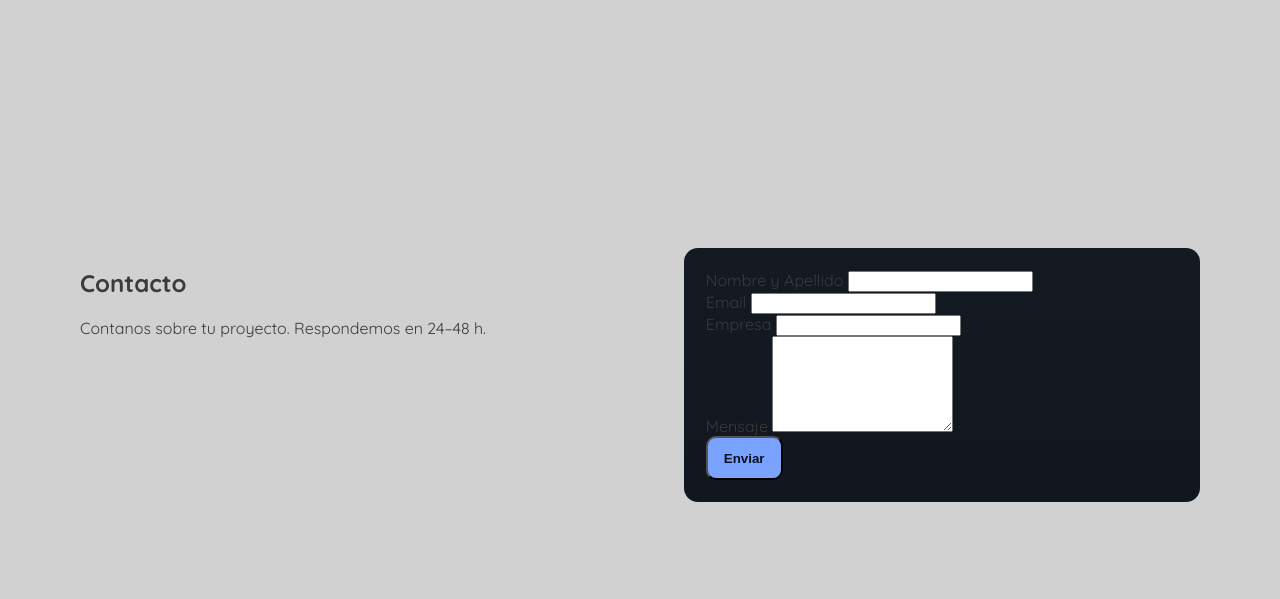
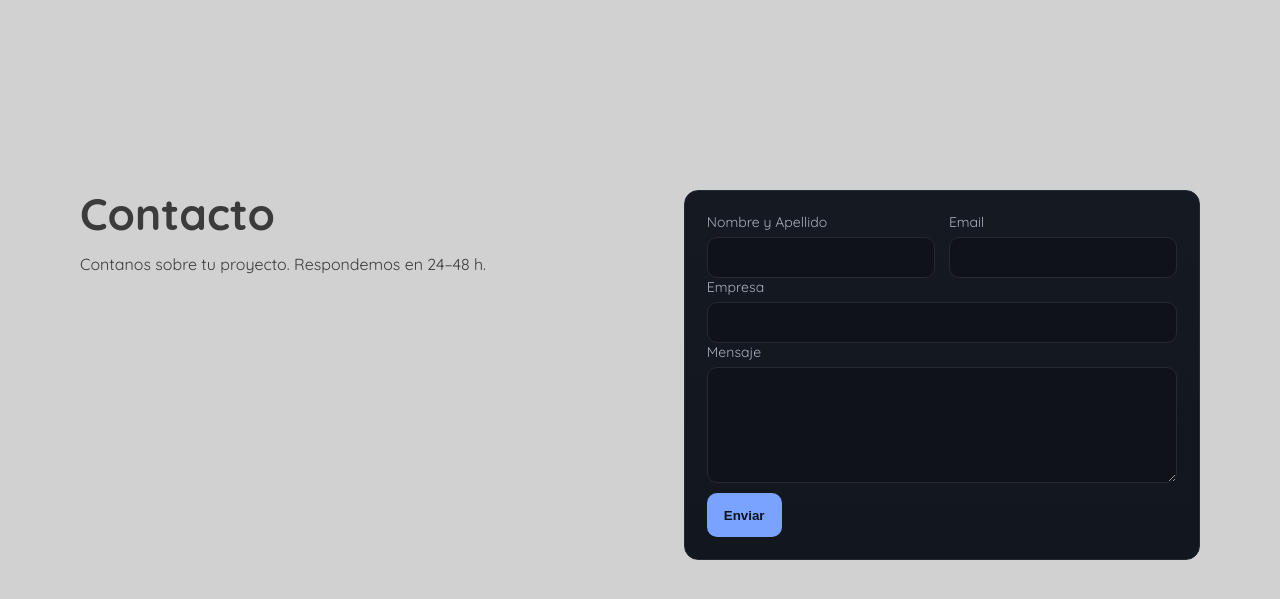
Before and after one commit to Milton010203/Consultora, a website: page pages/contacto.html in a window 1280 px wide. Shown: the part 85-684 px from the top of the page. Drawn offline with Linux system fonts and the light colour scheme.

Commit message:
scss contacto formularios cambiado y html repuesto al original css

```diff
--- a/pages/contacto.html
+++ b/pages/contacto.html
@@ -7,7 +7,7 @@
   <link rel="preconnect" href="https://fonts.googleapis.com">
   <link rel="preconnect" href="https://fonts.gstatic.com" crossorigin>
   <link href="https://fonts.googleapis.com/css2?family=Quicksand:wght@300..700&display=swap" rel="stylesheet">
-  <link rel="stylesheet" href="/css/index.css">
+  <link rel="stylesheet" href="/otrapagina/index.css">
 </head>
 <body style="padding-top: 64px;">
   <!-- Top navigation -->
--- /dev/null
+++ b/scss/layout/_formularioscontacto.scss
@@ -0,0 +1,101 @@
+/* ==========================
+   CONTACT
+   ========================== */
+
+.contact__inner {
+  display: grid;
+  grid-template-columns: 1.1fr 1fr;
+  gap: clamp(18px, 3vw, 36px);
+}
+
+@media (max-width: 980px) {
+  .contact__inner {
+    grid-template-columns: 1fr;
+  }
+}
+
+.info-block {
+  margin-top: 18px;
+}
+
+.info-list {
+  list-style: none;
+  padding: 0;
+  margin: 0;
+  display: grid;
+  gap: 10px;
+}
+
+.info-list li {
+  display: grid;
+  grid-template-columns: 120px 1fr;
+  gap: 8px;
+}
+
+.info-list a {
+  color: var(--text);
+  text-decoration: none;
+}
+
+.info-list a:hover {
+  color: var(--primary);
+}
+
+.form {
+  background: linear-gradient(180deg, #151922, #12161d);
+  border: 1px solid var(--border);
+  border-radius: 14px;
+  padding: clamp(14px, 3vw, 22px);
+}
+
+.form__row {
+  display: grid;
+  grid-template-columns: 1fr 1fr;
+  gap: 14px;
+}
+
+@media (max-width: 680px) {
+  .form__row {
+    grid-template-columns: 1fr;
+  }
+}
+
+.form__field {
+  display: grid;
+  gap: 6px;
+}
+
+.form label {
+  color: var(--muted);
+  font-size: 14px;
+}
+
+.form input,
+.form textarea {
+  width: 100%;
+  background: #0f1218;
+  border: 1px solid var(--border);
+  border-radius: 10px;
+  color: var(--text);
+  padding: 12px 12px;
+  outline: none;
+  transition: border-color .2s, box-shadow .2s;
+}
+
+.form input:focus,
+.form textarea:focus {
+  border-color: var(--primary);
+  box-shadow: 0 0 0 3px #7aa2ff22;
+}
+
+.form__actions {
+  display: flex;
+  align-items: center;
+  justify-content: space-between;
+  gap: 12px;
+  margin-top: 10px;
+}
+
+.form__note a {
+  color: var(--muted);
+}
--- a/scss/main.scss
+++ b/scss/main.scss
@@ -16,3 +16,4 @@
 
 @use "pages/about";
 @use "mediaqueries/mediaqueries";
+@use 'formularioscontacto';
```
Also changed, not shown: pages/servicios.html (+1 -1 lines), css/main.css (added), 1 other file.
